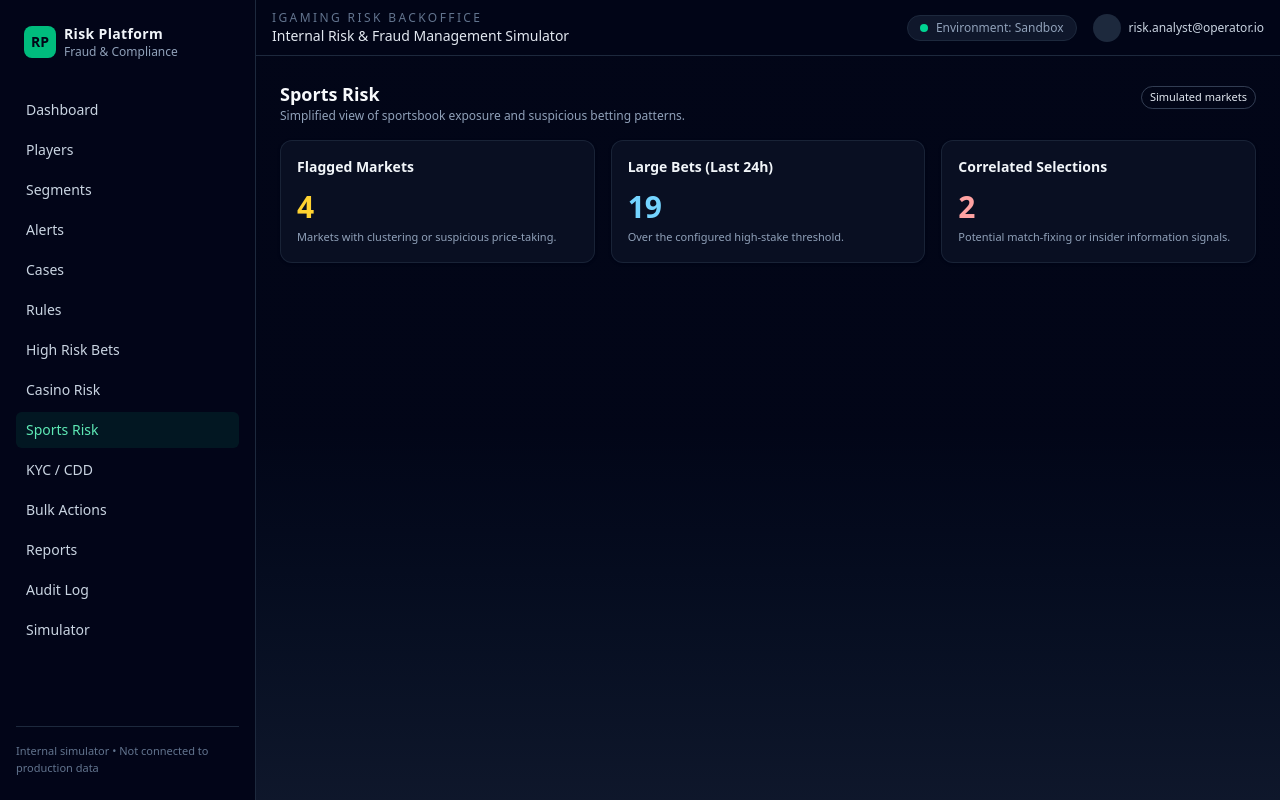
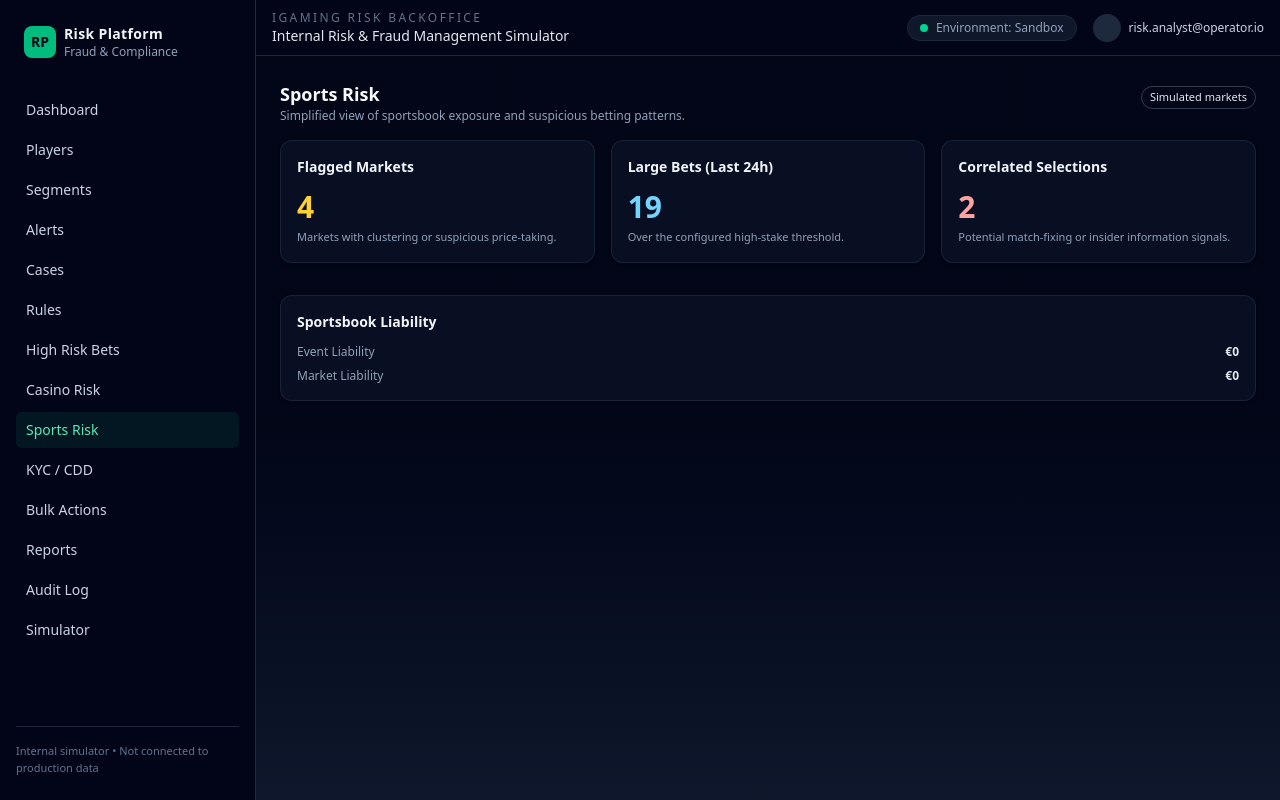
Before and after one commit to ptsportsbookcom-sudo/risk-platform-simulator, a Next.js app: page /sports-risk in a window 1280 px wide. Built offline with nearby package versions, Linux system fonts and the light colour scheme.

Commit message:
add sportsbook liability metrics to sports risk dashboard

```diff
--- a/app/sports-risk/page.tsx
+++ b/app/sports-risk/page.tsx
@@ -1,7 +1,23 @@
 import { Card } from "@/components/ui/Card";
 import { Badge } from "@/components/ui/Badge";
+import { useRiskEngine } from "@/components/risk/RiskEngineContext";
 
 export default function SportsRiskPage() {
+  const { state } = useRiskEngine();
+
+  // Aggregate liability across all players using existing metrics
+  const players = Object.values(state.players ?? {});
+  let totalEventLiability = 0;
+  let totalMarketLiability = 0;
+
+  for (const p of players) {
+    const m = p.metrics as any;
+    if (m) {
+      totalEventLiability += m.event_liability ?? 0;
+      totalMarketLiability += m.market_liability ?? 0;
+    }
+  }
+
   return (
     <>
       <div className="flex items-baseline justify-between gap-4">
@@ -35,6 +51,25 @@ export default function SportsRiskPage() {
           </p>
         </Card>
       </div>
+
+      <div className="mt-4">
+        <Card title="Sportsbook Liability">
+          <div className="space-y-2 text-xs text-slate-200">
+            <div className="flex items-center justify-between">
+              <span className="text-slate-400">Event Liability</span>
+              <span className="font-semibold">
+                €{totalEventLiability.toLocaleString()}
+              </span>
+            </div>
+            <div className="flex items-center justify-between">
+              <span className="text-slate-400">Market Liability</span>
+              <span className="font-semibold">
+                €{totalMarketLiability.toLocaleString()}
+              </span>
+            </div>
+          </div>
+        </Card>
+      </div>
     </>
   );
 }
```
